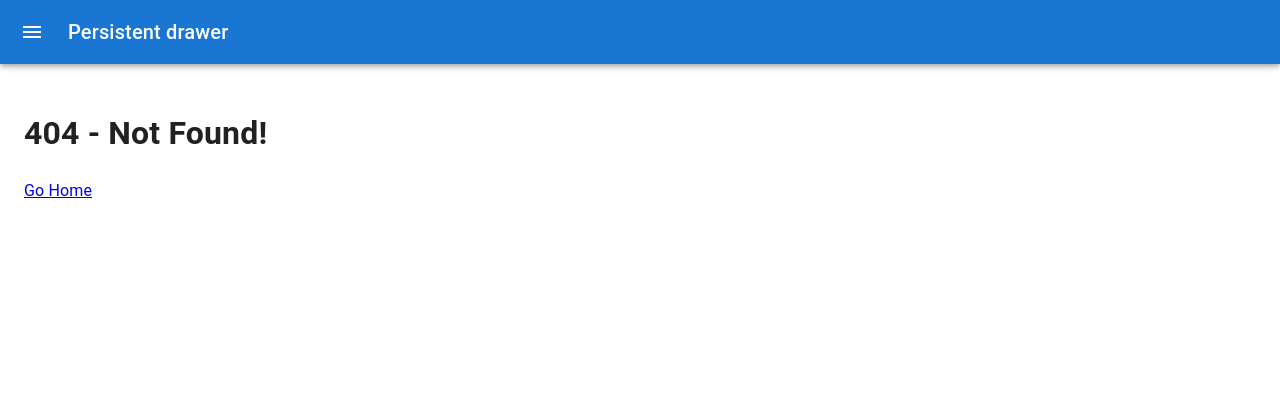
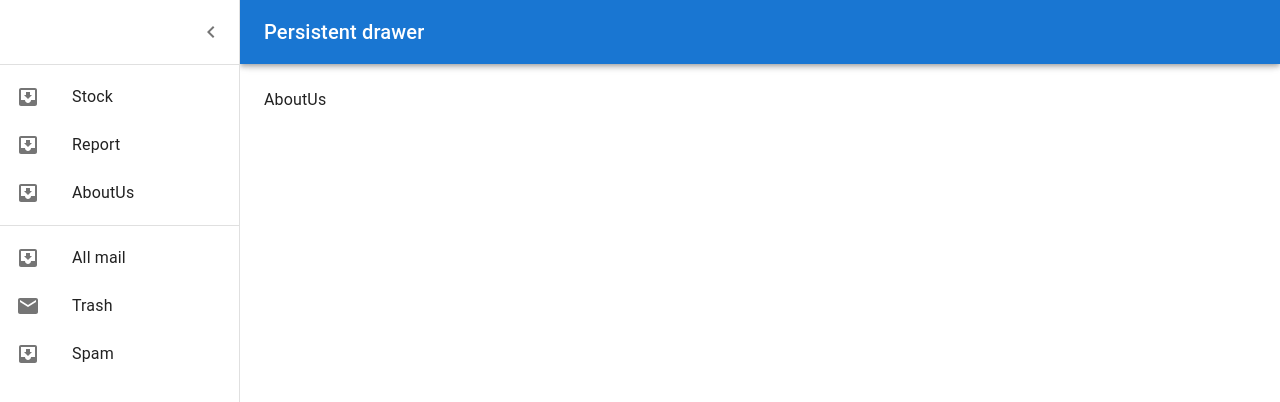
Before and after one commit to codemobiles/cmreactjs_mui_stockworkshop, a React (Create React App) app: page /aboutus in a window 1280 px wide. Before the commit this address had no page. Shown: the top 402 px of the page. Built offline with nearby package versions, Linux system fonts and the light colour scheme.

Commit message:
ep11 list ui in drawer

```diff
--- a/src/App.tsx
+++ b/src/App.tsx
@@ -22,6 +22,11 @@ import Menu from "./components/layouts/Menu";
 import { Link, Navigate, Route, Routes } from "react-router-dom";
 import LoginPage from "./components/pages/LoginPage";
 import RegisterPage from "./components/pages/RegisterPage";
+import StockPage from "./components/pages/StockPage";
+import StockCreatePage from "./components/pages/StockCreatePage";
+import StockEditPage from "./components/pages/StockEditPage";
+import ReportPage from "./components/pages/ReportPage";
+import AboutUs from "./components/pages/AboutUs";
 
 const drawerWidth = 240;
 
@@ -76,7 +81,7 @@ const DrawerHeader = styled("div")(({ theme }) => ({
 
 export default function App() {
   const theme = useTheme();
-  const [open, setOpen] = React.useState(false);
+  const [open, setOpen] = React.useState(true);
 
   const handleDrawerOpen = () => {
     setOpen(true);
@@ -96,6 +101,11 @@ export default function App() {
         <Routes>
           <Route path="/login" element={<LoginPage />} />
           <Route path="/register" element={<RegisterPage />} />
+          <Route path="/stock" element={<StockPage />} />
+          <Route path="/stock/create" element={<StockCreatePage />} />
+          <Route path="/stock/edit/:id" element={<StockEditPage />} />
+          <Route path="/report" element={<ReportPage />} />
+          <Route path="/aboutus" element={<AboutUs />} />
           <Route path="/" element={<Navigate to="/login" />} />
           <Route path="*" element={<NotFound />} />
         </Routes>
--- a/src/components/layouts/Menu/Menu.tsx
+++ b/src/components/layouts/Menu/Menu.tsx
@@ -107,14 +107,24 @@ export default function Menu({ open, onDrawerClose }: MenuProp) {
       </DrawerHeader>
       <Divider />
       <List>
-        {["Inbox", "Starred", "Send email", "Drafts"].map((text, index) => (
-          <ListItem button key={text}>
-            <ListItemIcon>
-              {index % 2 === 0 ? <InboxIcon /> : <MailIcon />}
-            </ListItemIcon>
-            <ListItemText primary={text} />
-          </ListItem>
-        ))}
+        <ListItem button>
+          <ListItemIcon>
+            <InboxIcon />
+          </ListItemIcon>
+          <ListItemText primary="Stock" />
+        </ListItem>
+        <ListItem button>
+          <ListItemIcon>
+            <InboxIcon />
+          </ListItemIcon>
+          <ListItemText primary="Report" />
+        </ListItem>
+        <ListItem button>
+          <ListItemIcon>
+            <InboxIcon />
+          </ListItemIcon>
+          <ListItemText primary="AboutUs" />
+        </ListItem>
       </List>
       <Divider />
       <List>
--- /dev/null
+++ b/src/components/pages/AboutUs/AboutUs.tsx
@@ -0,0 +1,11 @@
+import * as React from "react";
+
+type AboutUsProps = {
+  //
+};
+
+const AboutUs: React.FC<any> = () => {
+  return <div>AboutUs</div>;
+};
+
+export default AboutUs;
--- /dev/null
+++ b/src/components/pages/AboutUs/index.ts
@@ -0,0 +1 @@
+export { default } from "./AboutUs";
```
Also changed, not shown: readme.txt, src/components/pages/AboutUs/AboutUs.css (added).
